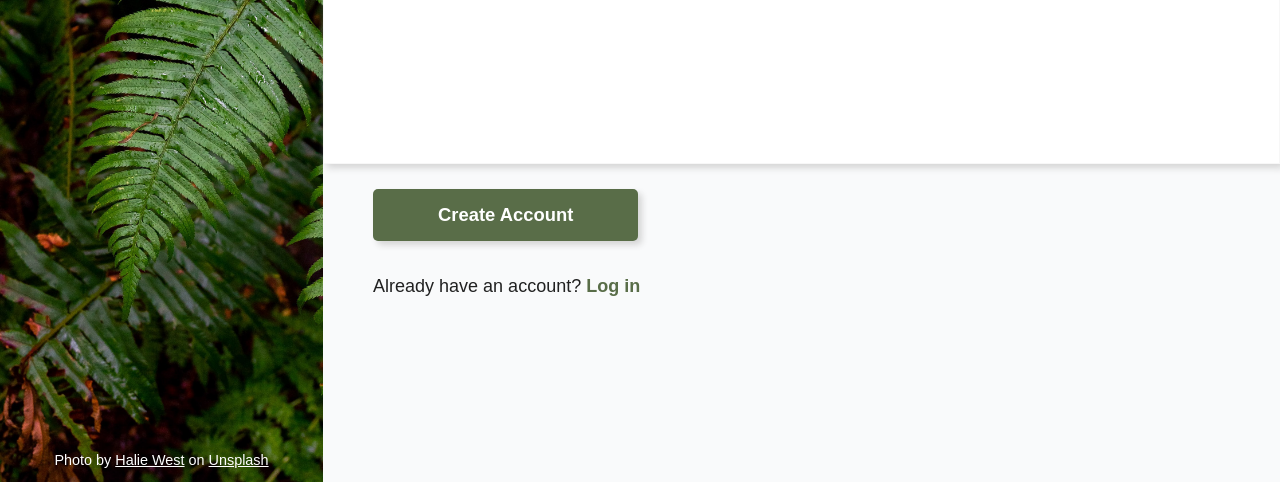
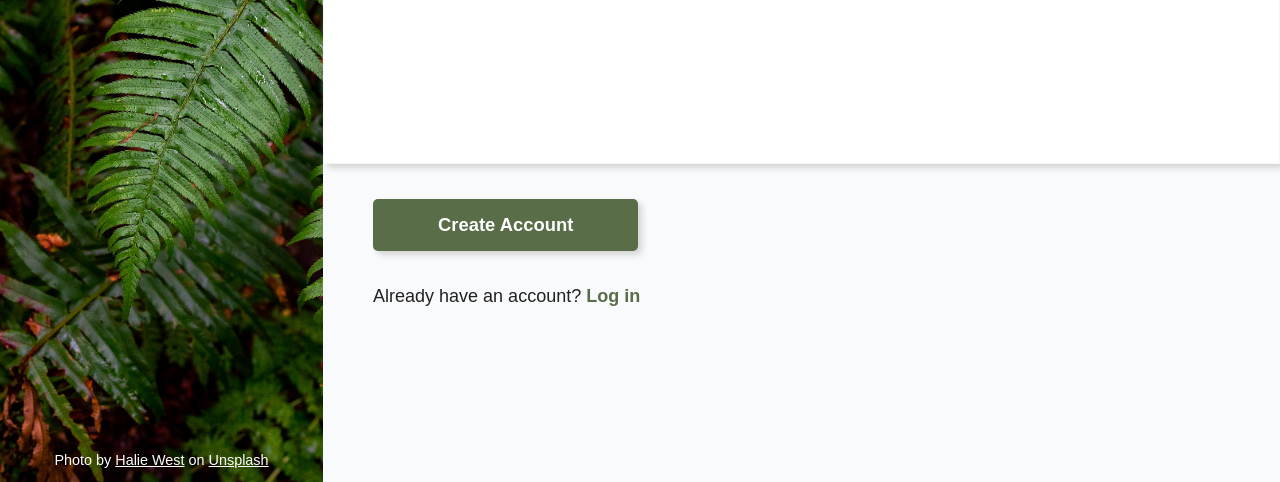
Before and after one commit to ayrt-n/odin-sign-up-form, a plain HTML site: page index.html in a window 1280 px wide. Shown: the part 318-800 px from the top of the page. Drawn offline with Linux system fonts and the light colour scheme; files whose address does not match are found by name.

Commit message:
Adjust margins on account creation button divs

```diff
--- a/styles.css
+++ b/styles.css
@@ -67,11 +67,12 @@ body {
   padding-left: 50px;
   margin-bottom: 25px;
   border: 1px solid rgb(247, 247, 247);
-  box-shadow: 4px 4px 7px rgb(213, 213, 213);
+  box-shadow: 4px 4px 6px rgb(213, 213, 213);
 }
 
 .btn-container {
   padding-left: 50px;
+  margin-top: 35px;
 }
 
 button[type="submit"] {
@@ -87,7 +88,7 @@ button[type="submit"] {
 }
 
 .small-info-container {
-  padding: 35px 50px;
+  margin: 35px 50px;
   font-size: 1.125rem;
 }
 .small-info-container > a {
```
